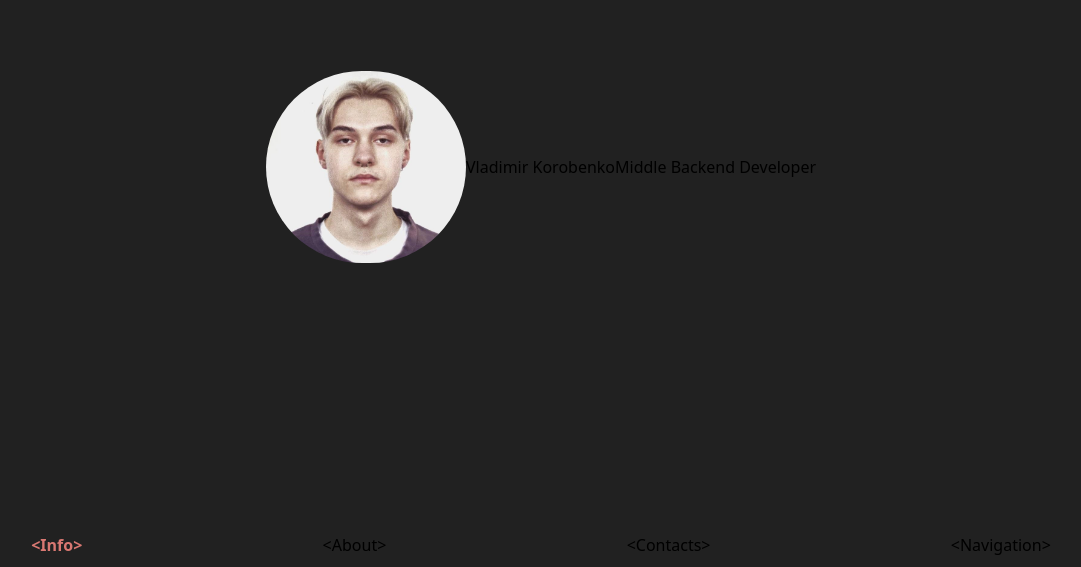
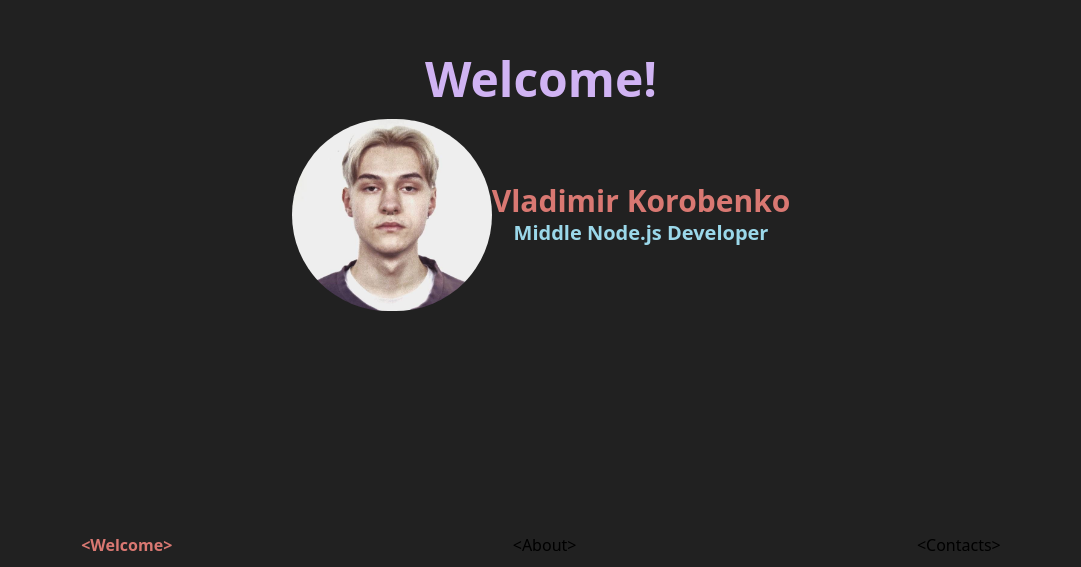
Before and after one commit to perezvonish/perezvonish, a React (Create React App) app: page / in a window 1280 px wide. Shown: the part 233-800 px from the top of the page, without its empty margins (99-1180 px from the left). Built offline with nearby package versions, Linux system fonts and the light colour scheme.

Commit message:
feat: updated welcome

```diff
--- a/src/App.tsx
+++ b/src/App.tsx
@@ -1,5 +1,5 @@
 import React from 'react';
-import {Info} from "./components/Info";
+import {Welcome} from "./components/Welcome";
 import {Navigation} from "./components/Navigation";
 import {About} from "./components/About";
 import {Contacts} from "./components/Contacts";
@@ -8,7 +8,7 @@ import "./styles/index.css"
 function App() {
   return (
       <div className="app-container">
-        <Info />
+        <Welcome />
         <About />
         <Contacts />
         <Navigation />
--- a/src/components/About.tsx
+++ b/src/components/About.tsx
@@ -1,13 +1,18 @@
 export const About = () => {
     return (
         <div className="component" id="About">
-            <h1>About</h1>
+            <div className="purple-text">
+                {"<"}About{">"}
+            </div>
 
-            <p>
-                I am looking for node.js vacancies, remote work is a priority, but I will also be happy to go to the office.
-
-                I mainly deal with the back-end component, but I also develop towards full-stack development.
-            </p>
+            <div>
+                <p>
+                    I am looking for node.js vacancies, remote work is a priority, but I will also be happy to go to the office.
+                </p>
+                <p>
+                    I mainly deal with the back-end component, but I also develop towards full-stack development.
+                </p>
+            </div>
         </div>
     )
 }
--- a/src/components/Info.tsx
+++ /dev/null
@@ -1,14 +0,0 @@
-const MyImage = require("../images/me.jpg")
-
-export const Info = () => {
-    return (
-        <div className="component" id="Info">
-            <div>
-
-                <img className="rounded-full" src={MyImage} alt="" width="200rem"/>
-            </div>
-            <h2>Vladimir Korobenko</h2>
-            <h3>Middle Backend Developer</h3>
-        </div>
-    )
-}
--- a/src/components/Navigation.tsx
+++ b/src/components/Navigation.tsx
@@ -1,16 +1,16 @@
 import {useState} from "react";
 
 export const Navigation = () => {
-    const [activeComponent, setActiveComponent] = useState('Info');
+    const [activeComponent, setActiveComponent] = useState('Welcome');
 
     return (
         <div className="status-panel">
             <ul className="component-list">
                 <li
-                    className={activeComponent === 'Info' ? 'active' : ''}
+                    className={activeComponent === 'Welcome' ? 'active' : ''}
                     onClick={() => setActiveComponent('Info')}
                 >
-                    {"<"}Info{">"}
+                    {"<"}Welcome{">"}
                 </li>
                 <li
                     className={activeComponent === 'About' ? 'active' : ''}
@@ -24,12 +24,6 @@ export const Navigation = () => {
                 >
                     {"<"}Contacts{">"}
                 </li>
-                <li
-                    className={activeComponent === 'Navigation' ? 'active' : ''}
-                    onClick={() => setActiveComponent('Navigation')}
-                >
-                    {"<"}Navigation{">"}
-                </li>
             </ul>
         </div>
     );
--- /dev/null
+++ b/src/components/Welcome.tsx
@@ -0,0 +1,18 @@
+const MyImage = require("../images/me.jpg")
+
+export const Welcome = () => {
+    return (
+        <div className="component m-2 flex justify-center" id="Info">
+            <div className="relative">
+                <h1 className="font-bold purple-text text-5xl m-4 text-center">Welcome!</h1>
+                <div className="flex">
+                    <img className="rounded-full" src={MyImage} alt="" width="200rem" />
+                    <div className="text-center flex flex-col self-center">
+                        <p className="text-3xl font-bold red-text">Vladimir Korobenko</p>
+                        <p className="text-xl font-bold blue-text">Middle Node.js Developer</p>
+                    </div>
+                </div>
+            </div>
+        </div>
+    );
+};
```
